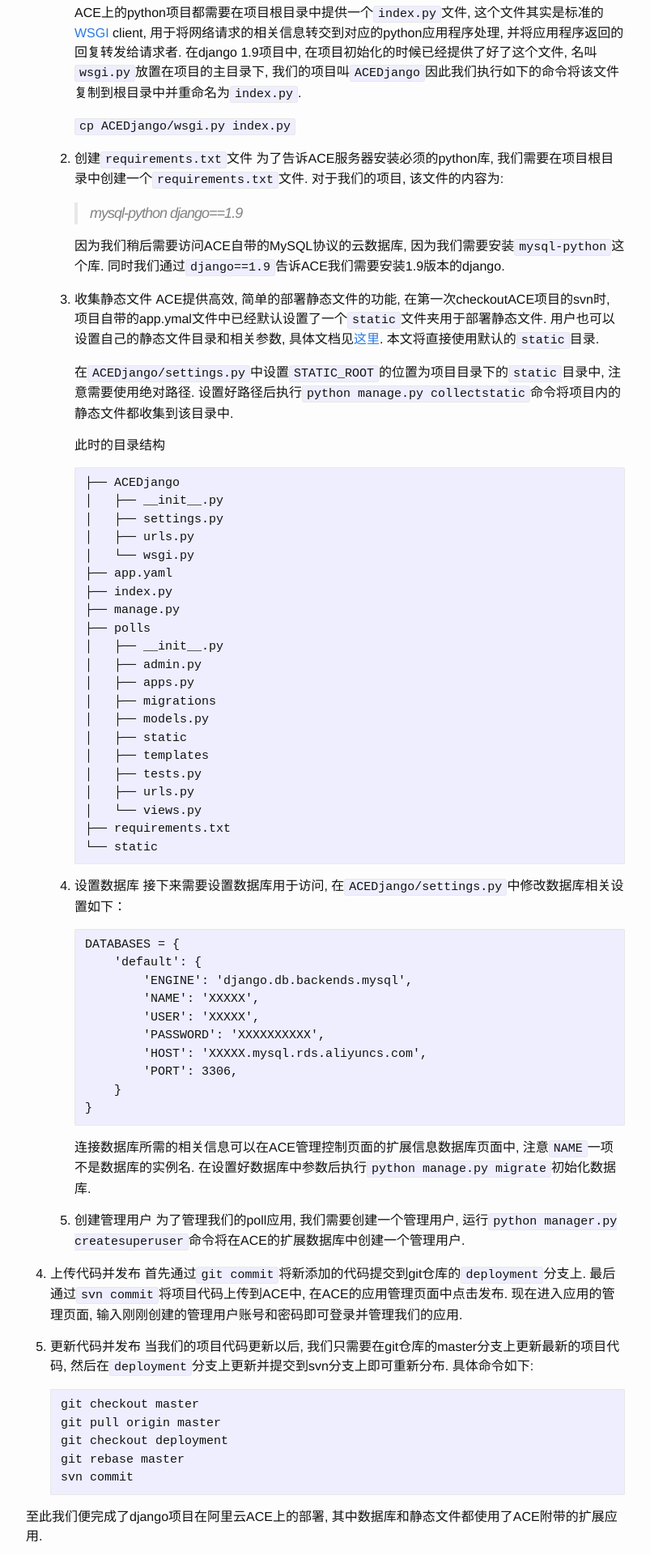
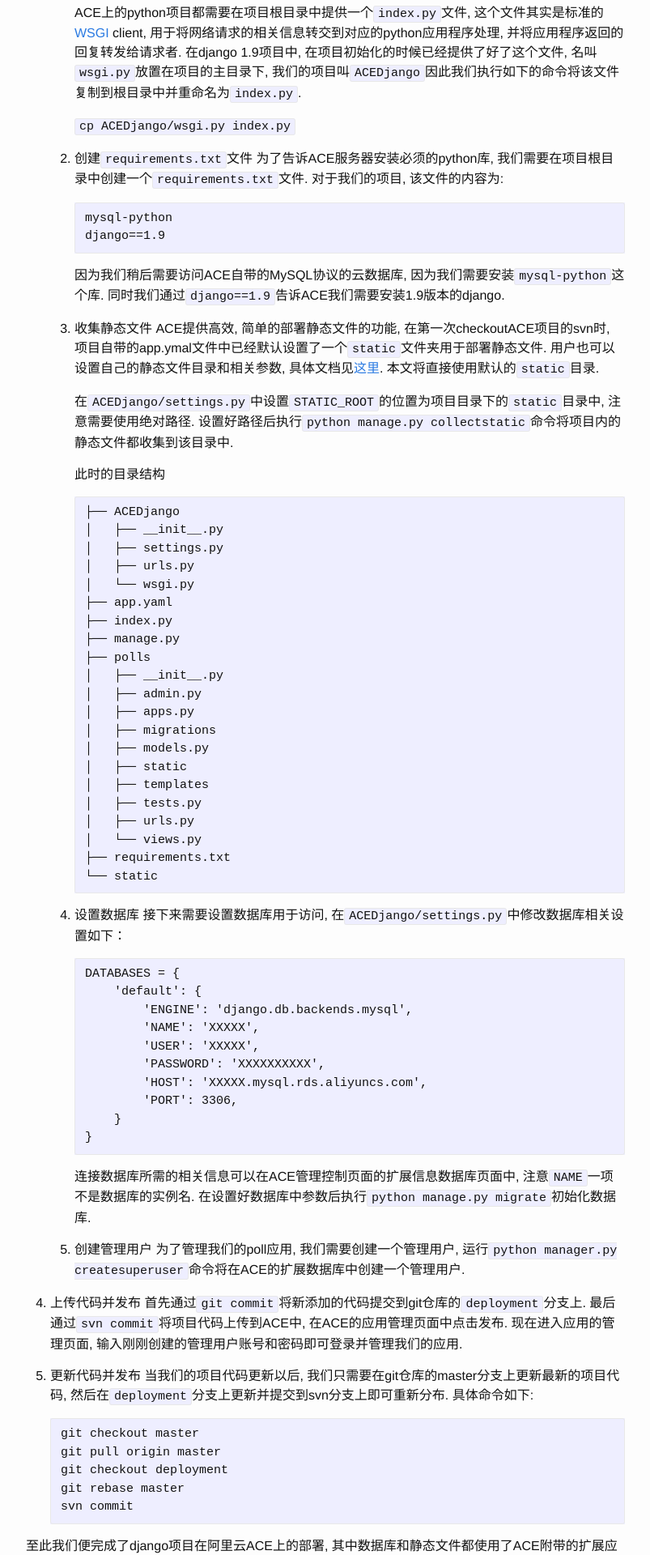
Before and after one commit to WinginCheung/kkpattern.github.com, a Jekyll site: the page built from _posts/2016-02-09-deploy-django-project-on-ace.markdown, in a window 1280 px wide. Shown: the part 1068-2988 px from the top of the page at 81% size, without its empty margins (238-1041 px from the left). Built offline with Jekyll 4.4.1, drawn with Linux system fonts in a browser that asks for light colours; comment, search, counter and statistics services are not loaded.

Commit message:
Change quoted file format."

````diff
--- a/_posts/2016-02-09-deploy-django-project-on-ace.markdown
+++ b/_posts/2016-02-09-deploy-django-project-on-ace.markdown
@@ -51,8 +51,10 @@
    1. 创建`requirements.txt`文件
       为了告诉ACE服务器安装必须的python库, 我们需要在项目根目录中创建一个`requirements.txt`文件. 对于我们的项目, 该文件的内容为:
 
-      > mysql-python
-      > django==1.9
+      ```
+      mysql-python
+      django==1.9
+      ```
 
       因为我们稍后需要访问ACE自带的MySQL协议的云数据库, 因为我们需要安装`mysql-python`这个库. 同时我们通过`django==1.9`告诉ACE我们需要安装1.9版本的django.
 
````
